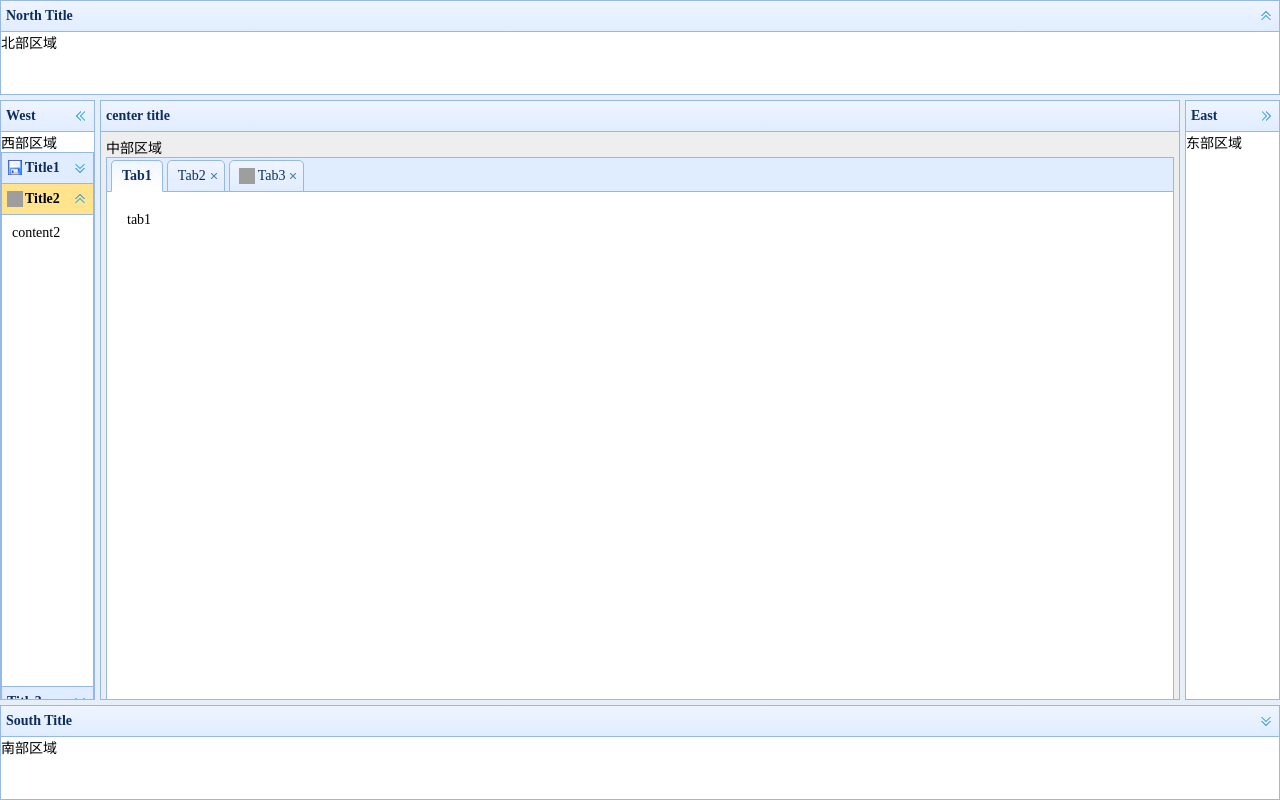
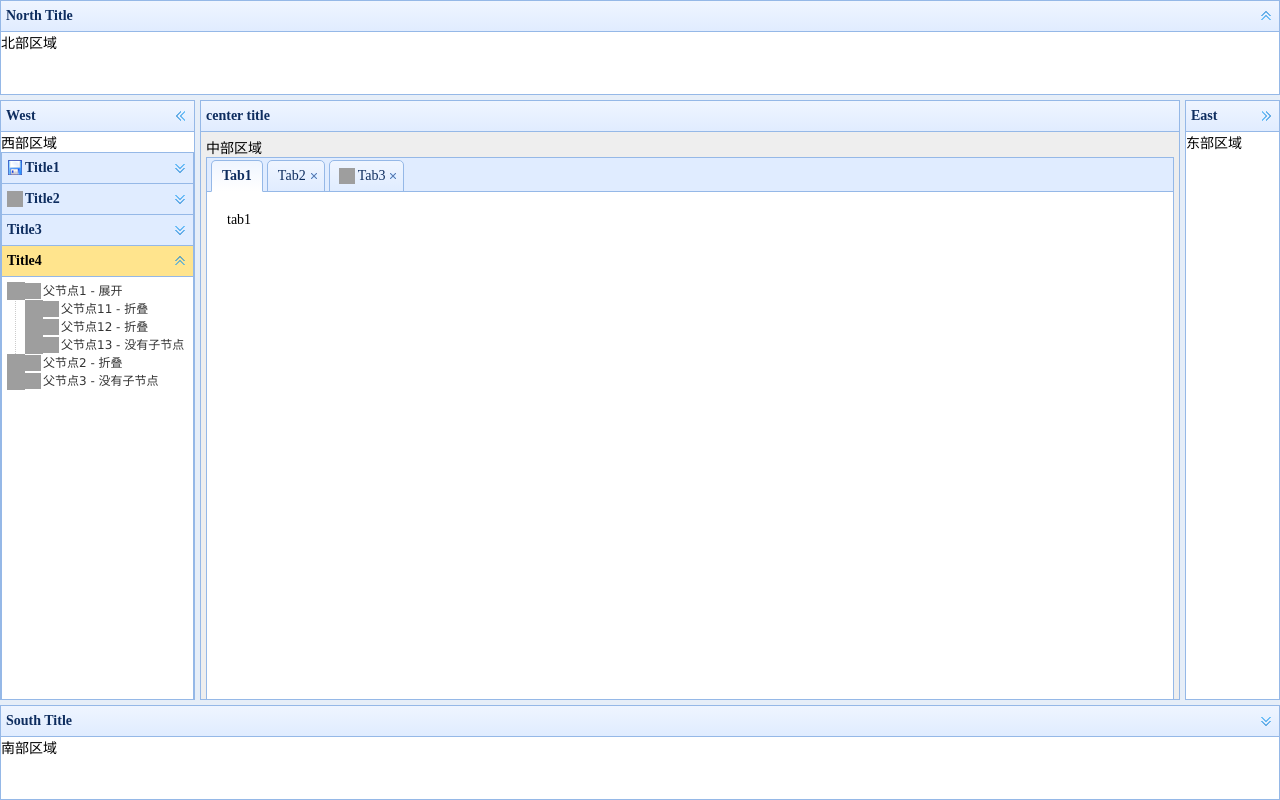
Before and after one commit to open-dev-top/boxuegu-EasyUI-learning, a plain HTML site: page index.html in a window 1280 px wide. Drawn offline with Linux system fonts and the light colour scheme; grey boxes are pictures that could not be loaded.

Commit message:
Add a simple tree

```diff
--- a/index.html
+++ b/index.html
@@ -9,9 +9,9 @@
 		<link rel="stylesheet" href="js/easyui/themes/default/easyui.css" />
 		<link rel="stylesheet" href="js/easyui/themes/icon.css" />
 		<script src="js/ztree/jquery.ztree.all.js"></script>
-		<link rel="stylesheet" type="text/css" href="js/ztree/zTreeStyle.css"
+		<link rel="stylesheet" type="text/css" href="js/ztree/zTreeStyle.css" />
 		<script type="text/javascript">
-			$(function() {
+$(document).ready(function(){
 		$("#content3").click(function() {
 		$('#tt').tabs('add', {
 		title: 'New Tab',
@@ -25,23 +25,69 @@
 		}]
 		});
 		})
-			})
+
+		var setting = {
+		data: {
+		simpleData: {
+		enable: true
+		}
+		}
+		};
+
+		var zNodes =[
+		{ id:1, pId:0, name:"父节点1 - 展开", open:true},
+		{ id:11, pId:1, name:"父节点11 - 折叠"},
+		{ id:111, pId:11, name:"叶子节点111"},
+		{ id:112, pId:11, name:"叶子节点112"},
+		{ id:113, pId:11, name:"叶子节点113"},
+		{ id:114, pId:11, name:"叶子节点114"},
+		{ id:12, pId:1, name:"父节点12 - 折叠"},
+		{ id:121, pId:12, name:"叶子节点121"},
+		{ id:122, pId:12, name:"叶子节点122"},
+		{ id:123, pId:12, name:"叶子节点123"},
+		{ id:124, pId:12, name:"叶子节点124"},
+		{ id:13, pId:1, name:"父节点13 - 没有子节点", isParent:true},
+		{ id:2, pId:0, name:"父节点2 - 折叠"},
+		{ id:21, pId:2, name:"父节点21 - 展开", open:true},
+		{ id:211, pId:21, name:"叶子节点211"},
+		{ id:212, pId:21, name:"叶子节点212"},
+		{ id:213, pId:21, name:"叶子节点213"},
+		{ id:214, pId:21, name:"叶子节点214"},
+		{ id:22, pId:2, name:"父节点22 - 折叠"},
+		{ id:221, pId:22, name:"叶子节点221"},
+		{ id:222, pId:22, name:"叶子节点222"},
+		{ id:223, pId:22, name:"叶子节点223"},
+		{ id:224, pId:22, name:"叶子节点224"},
+		{ id:23, pId:2, name:"父节点23 - 折叠"},
+		{ id:231, pId:23, name:"叶子节点231"},
+		{ id:232, pId:23, name:"叶子节点232"},
+		{ id:233, pId:23, name:"叶子节点233"},
+		{ id:234, pId:23, name:"叶子节点234"},
+		{ id:3, pId:0, name:"父节点3 - 没有子节点", isParent:true}
+		];
+
+
+			$.fn.zTree.init($("#treeDemo"), setting, zNodes);
+		});
 		</script>
 	</head>
 	<body class="easyui-layout">
 		<div data-options="region:'north',title:'North Title',split:true" style="height:100px;">北部区域</div>
-		<div data-options="region:'west',title:'West',split:true" style="width:100px;">西部区域
+		<div data-options="region:'west',title:'West',split:true" style="width:200px;">西部区域
 			<div data-options="fit:true" id="aa" class="easyui-accordion" style="width:300px;height:200px;">
 				<div title="Title1" data-options="iconCls:'icon-save'" style="overflow:auto;padding:10px;">
 					<h3 style="color:#0099FF;">Accordion for jQuery</h3>
 					<p>Accordion is a part of easyui framework for jQuery.
 						It lets you define your accordion component on web page more easily.</p>
 				</div>
-				<div title="Title2" data-options="iconCls:'icon-reload',selected:true" style="padding:10px;">
+				<div title="Title2" data-options="iconCls:'icon-reload'" style="padding:10px;">
 					content2
 				</div>
 				<div title="Title3">
 					<a href="javascript:void(0)" id="content3">content3</a>
+				</div>
+				<div title="Title4" data-options="selected:true">
+					<ul id="treeDemo" class="ztree"></ul>
 				</div>
 			</div>
 		</div>
```
Lines whose indentation alone changed are shown as unchanged.
